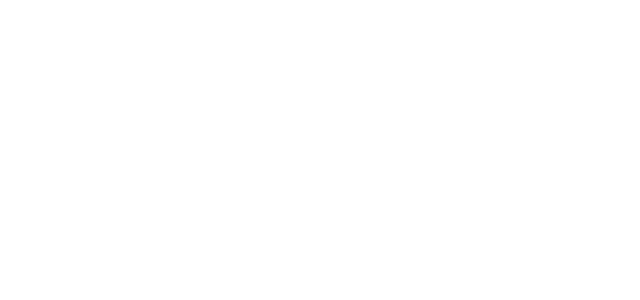
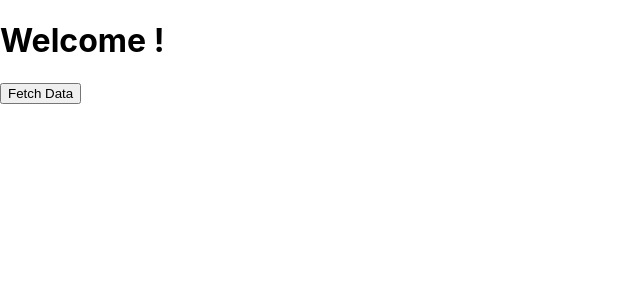
Before and after one commit to BenjaminKakai/FormProject, a React (Create React App) app in the folder frontend/: page /welcome in a window 1280 px wide. Before the commit this address had no page. Shown: the top 300 px of the page, without its empty margins (0-640 px from the left). Built offline with nearby package versions, Linux system fonts and the light colour scheme.

Commit message:
I have updated the loading time before beign redirected to the fetched data page

```diff
--- a/frontend/src/App.js
+++ b/frontend/src/App.js
@@ -3,6 +3,7 @@
 import Login from './Login.js';
 import Register from './Register.js';
 import DataFetch from './DataFetch';
+import Welcome from './Welcome';
 
 const App = () => {
   return (
@@ -11,6 +12,7 @@
         <Route path="/login" element={<Login />} />
         <Route path="/register" element={<Register />} />
         <Route path="/fetch" element={<DataFetch />} />
+        <Route path="/welcome" element={<Welcome />} /> {/* Add the route for the Welcome component */}
         <Route path="/" element={<Register />} />
       </Routes>
     </Router>
--- a/frontend/src/Login.js
+++ b/frontend/src/Login.js
@@ -12,8 +12,8 @@
         user: { email, password }
       });
       console.log('Login successful', response.data);
-      // Redirect to the data fetch page
-      window.location.href = '/fetch';
+      // Redirect to the welcome page
+      window.location.href = '/welcome';
     } catch (error) {
       console.error('Error logging in', error);
     }
--- /dev/null
+++ b/frontend/src/Welcome.js
@@ -0,0 +1,16 @@
+import React from 'react';
+import axios from 'axios';
+
+const Welcome = () => {
+  // Retrieve username from localStorage
+  const username = localStorage.getItem('username');
+
+  return (
+    <div>
+      <h1>Welcome {username}!</h1>
+      <button onClick={() => window.location.href = '/fetch'}>Fetch Data</button>
+    </div>
+  );
+};
+
+export default Welcome;
```
